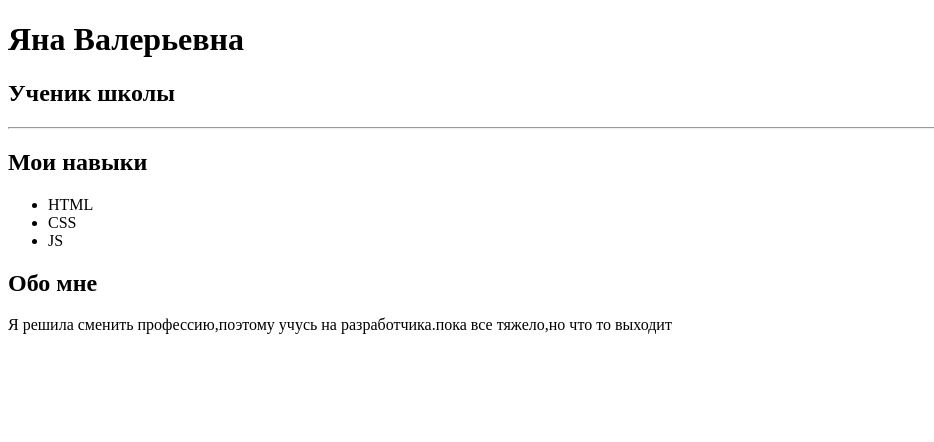
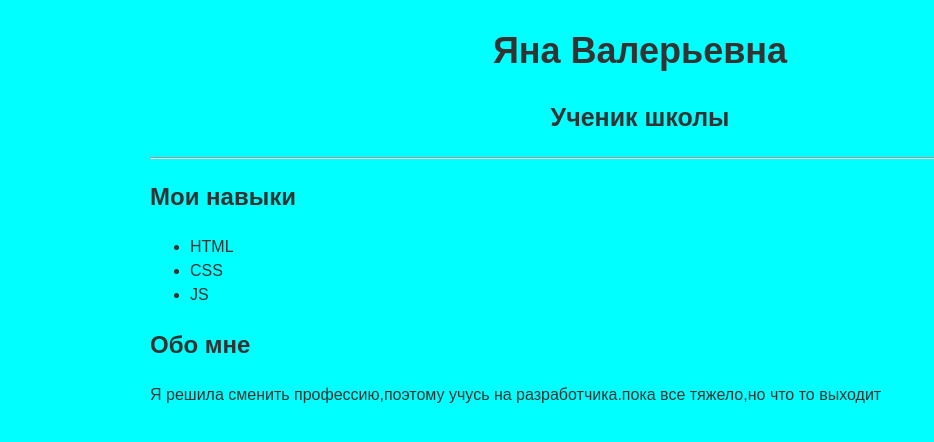
Before and after one commit to YanaRubina/YanaRubina, a plain HTML site: page index.html in a window 1280 px wide. Shown: the whole page, without its empty margins (0-934 px from the left). Drawn offline with Linux system fonts and the light colour scheme.

Commit message:
Add files via upload

```diff
--- a/index.html
+++ b/index.html
@@ -3,7 +3,7 @@
 <head>
     <meta charset="UTF-8">
     <meta name="viewport" content="width=device-width, initial-scale=1.0">
-    <Link:css></Link:css>
+    <link rel="stylesheet" href="style.css">
     <title>Document</title>
 </head>
 <main>
```
Also changed, not shown: style.css (line endings or trailing spaces).
